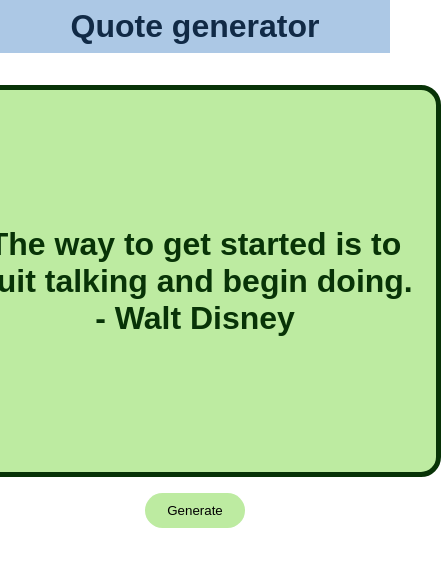
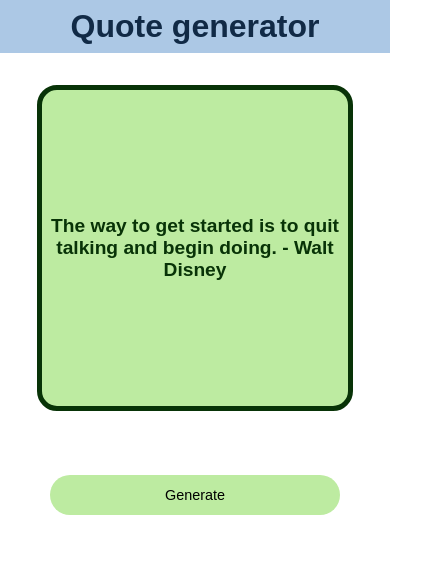
Before and after one commit to Sahibxaae/quote-generator, a React (Create React App) app: page / in a window 390 px wide. Shown: the top 566 px of the page, 441 px wide, since content can reach past the window. Built offline with nearby package versions, Linux system fonts and the light colour scheme.

Commit message:
added hover effect for button and added media query for smaller devices

```diff
--- a/src/index.css
+++ b/src/index.css
@@ -45,3 +45,23 @@
   outline: none;
   border: none;
 }
+.container button:hover{
+  background-color: #567d3f;
+}
+@media (max-width: 600px){
+  .container{
+    gap: 4rem;
+  }
+  .display {
+    width: 290px;
+    height: 300px;
+    font-size: 1.2em;
+    padding: 0.5rem;
+  }
+  .container button {
+    font-size: 0.9em;
+    padding: 8px 15px;
+    width:290px;
+    height: 40px;
+  }
+}
```
